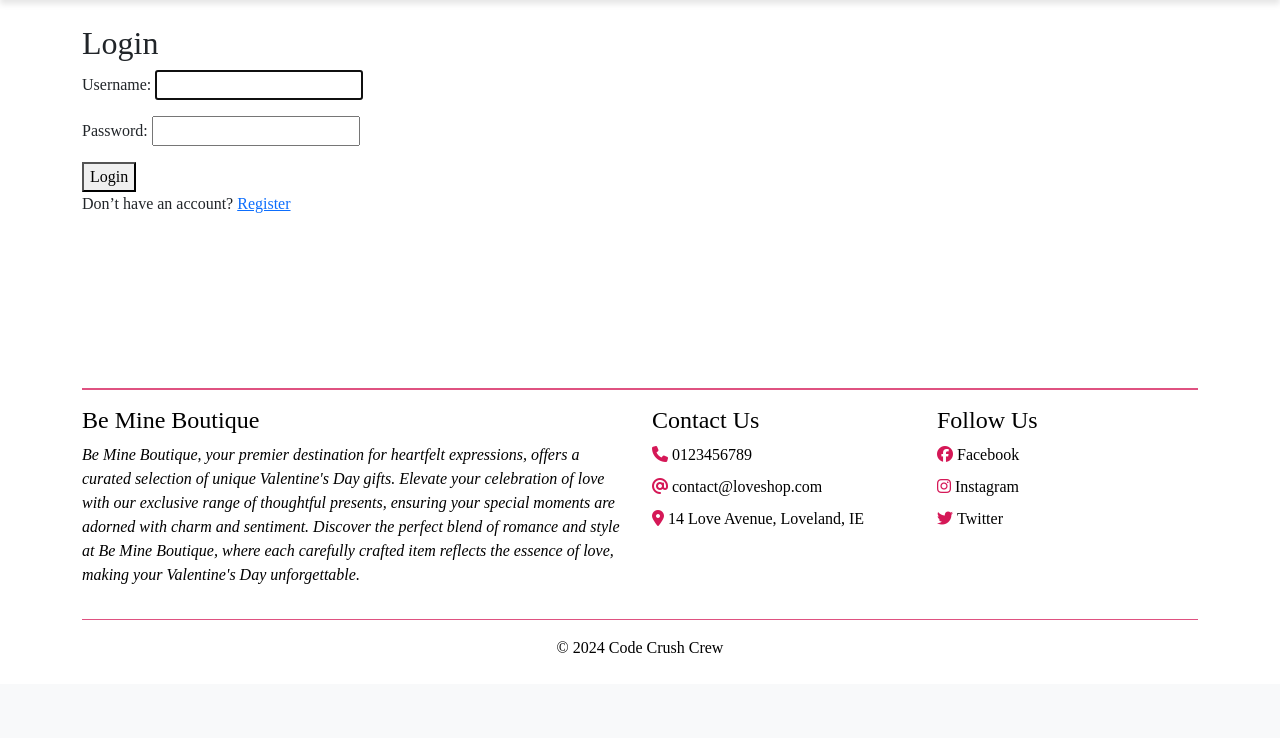
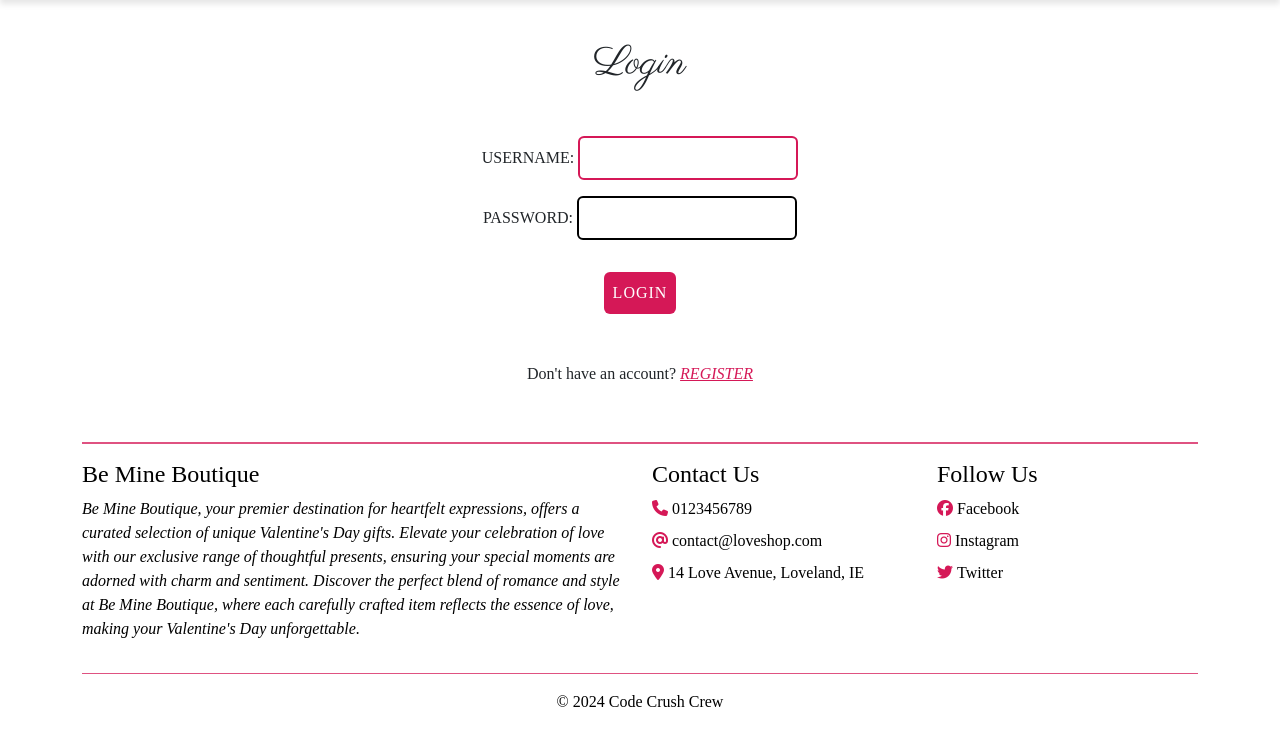
Before and after one commit to JesseRoss001/loveshop, a Django app: page /accounts/login/ in a window 1280 px wide. Shown: the part 116-854 px from the top of the page. Before the commit the page ends 769 px from the top, so only its background shows below. Run offline with Django 5.2, Linux system fonts and the light colour scheme; some libraries are stand-ins or nearby versions.

Commit message:
Style login/register pages

```diff
--- a/accounts/templates/registration/login.html
+++ b/accounts/templates/registration/login.html
@@ -1,11 +1,24 @@
 {% extends 'base.html' %}
+{% load static %}
 
 {% block content %}
-  <h2>Login</h2>
-  <form method="post">
-    {% csrf_token %}
-    {{ form.as_p }}
-    <button type="submit">Login</button>
-  </form>
-  <p>Don’t have an account? <a href="{% url 'accounts:register' %}">Register</a></p>
+<div class="row">
+  <div class="col-12 text-center">
+    <h1 class="head-font my-3">Login</h1>
+    <form method="post" class="my-3 py-3">
+      {% csrf_token %}
+      <div class="form-group rounded my-3">
+        <label for="{{ form.username.id_for_label }}" class="form-label text-uppercase">Username:</label>
+        {{ form.username }}
+      </div>
+      <div class="form-group rounded my-3">
+        <label for="{{ form.password.id_for_label }}" class="form-label text-uppercase">Password:</label>
+        {{ form.password }}
+      </div>
+      <!-- {{ form.as_p }} -->
+      <button type="submit" class="btn ls-btn rounded text-uppercase my-3 p-2">Login</button>
+    </form>
+    <p class="my-3">Don't have an account? <a href="{% url 'accounts:register' %}" class="ls-colour fst-italic text-uppercase">Register</a></p>
+  </div>
+</div>
 {% endblock %}
--- a/static/css/style.css
+++ b/static/css/style.css
@@ -90,3 +90,29 @@ body {
 .ls-colour {
     color: #d51857;
 }
+
+
+/* Login page form */
+
+#id_username {
+    border: 2px solid #000;
+    border-radius: 0.375rem;
+    padding: 0.5rem 0.5rem;
+
+}
+
+#id_username:focus {
+    border: 2px solid #d51857;
+    outline: 0;
+}
+
+#id_password {
+    border: 2px solid #000;
+    border-radius: 0.375rem;
+    padding: 0.5rem 0.5rem;
+}
+
+#id_password:focus {
+    border: 2px solid #d51857;
+    outline: 0;
+}
```
Also changed, not shown: accounts/forms.py (+18 -0 lines), accounts/templates/registration/register.html (+15 -7 lines).
